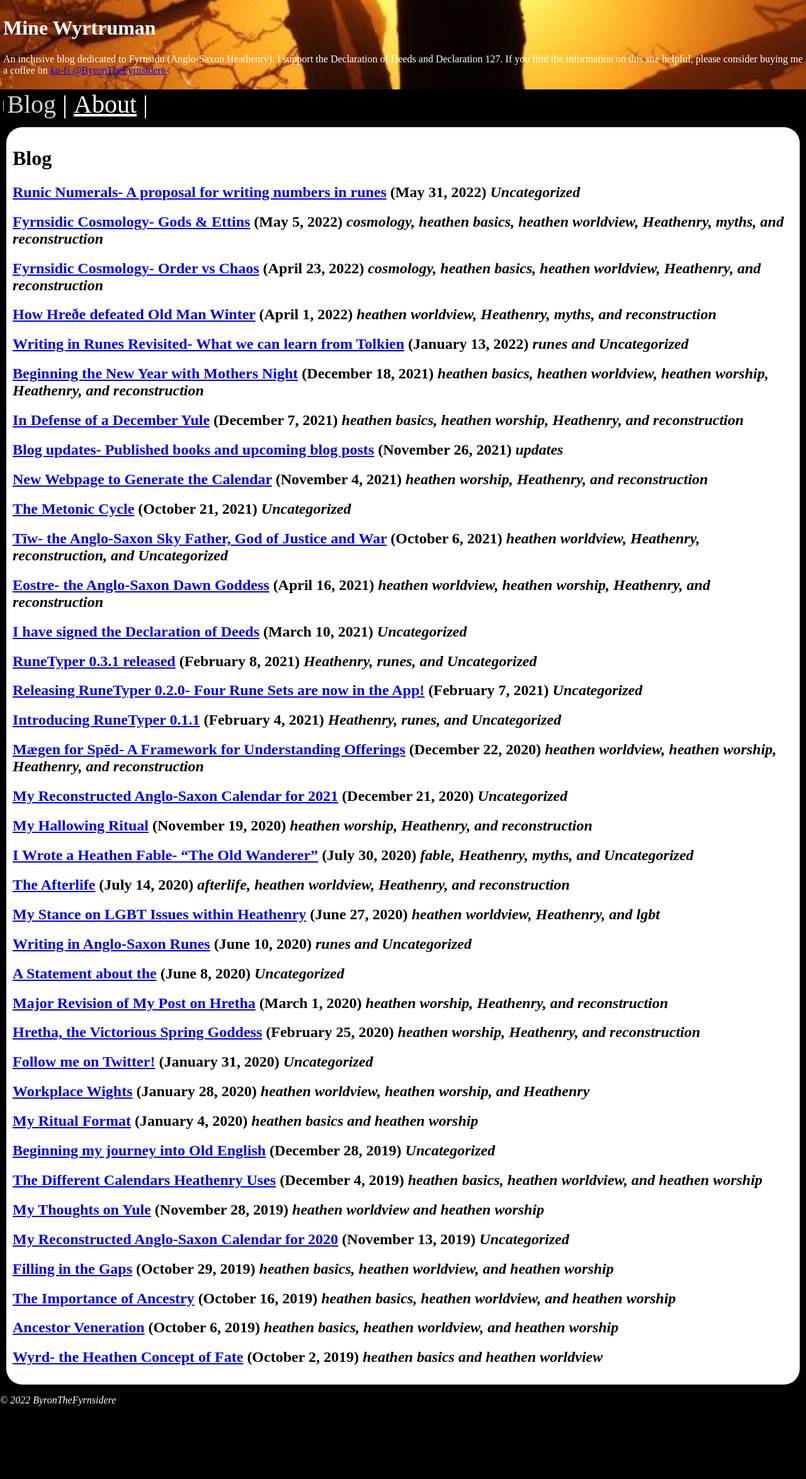
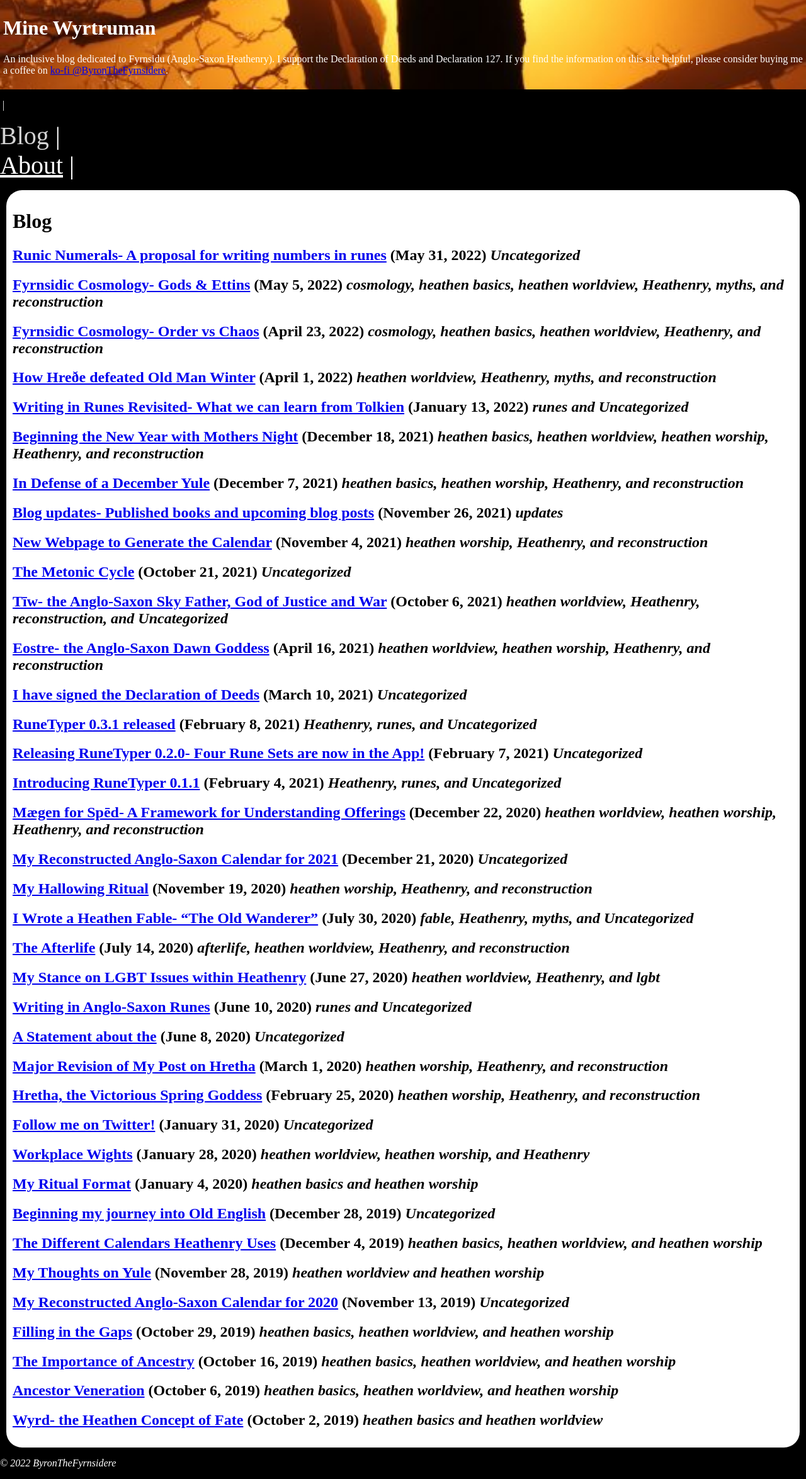
Before and after one commit to byronpendason/byronpendason.github.io, a Jekyll site: the page built from index.md, in a window 1280 px wide. Shown: the whole page at 63% size. Built offline with Jekyll 4.4.1, drawn with Linux system fonts in a browser that asks for light colours; our own code applies the rules of GitHub Pages for plain Markdown files; before the commit the page ends 2249 px from its top, so only the background shows below that.

Commit message:
Update default.html

```diff
--- a/_layouts/default.html
+++ b/_layouts/default.html
@@ -23,9 +23,10 @@
         padding: 5px;
       }
       nav ul {
-        display: flex;
+        display: block;
         list-style: none;
-        margin: 0px;
+        margin-left: auto;
+        margin-right: auto;
         padding: 0px;
       }
       nav ul li {
```
